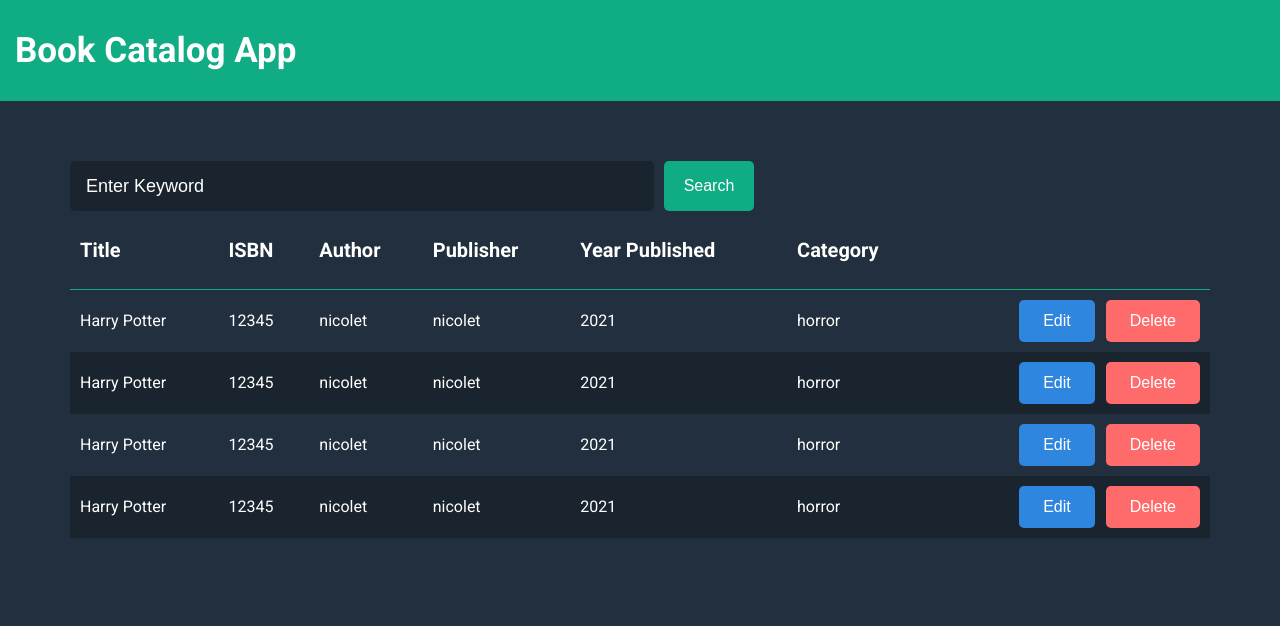
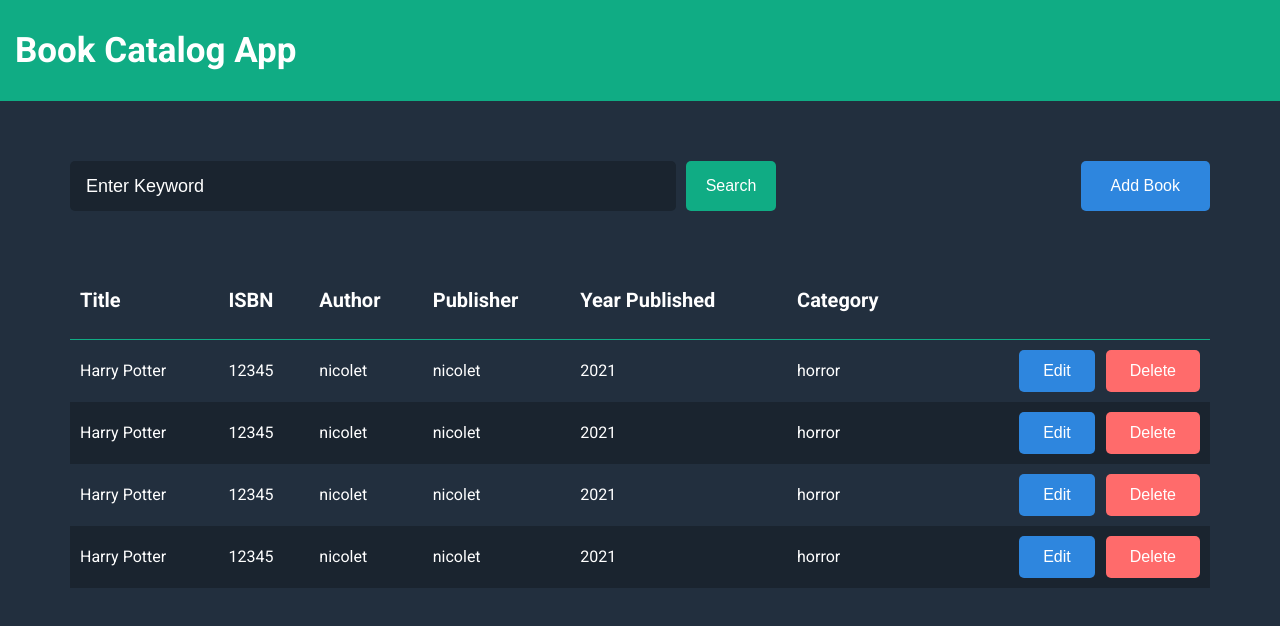
Before and after one commit to niketski/react-book-catalog-app, a React (Create React App) app: page / in a window 1280 px wide. Shown: the top 626 px of the page. Built offline with nearby package versions, Linux system fonts and the light colour scheme.

Commit message:
book panel layout and add book btn added

```diff
--- a/src/App.js
+++ b/src/App.js
@@ -2,8 +2,8 @@ import React from 'react';
 import './App.css';
 
 import Header from './components/header/Header';
-import SearchBook from './components/searchBook/SearchBook';
 import BooksTable from './components/booksTable/BooksTable';
+import BooksPanel from './components/BooksPanel/BooksPanel';
 
 class App extends React.Component {
   constructor(props) {
@@ -15,7 +15,7 @@ class App extends React.Component {
       <React.Fragment>
         <Header/>
         <main>
-          <SearchBook/>
+          <BooksPanel/>
           <BooksTable/>
         </main>
       </React.Fragment>
--- /dev/null
+++ b/src/components/BooksPanel/BooksPanel.js
@@ -0,0 +1,15 @@
+import styles from './BooksPanel.module.css';
+import SearchBook from '../searchBook/SearchBook';
+
+function BooksPanel() {
+    return (
+        <div className={styles.booksPanel}>
+            <div className={styles.searchBookHolder}>
+                <SearchBook/>
+            </div>
+            <button type="button" className="btnSecondary">Add Book</button>
+        </div>
+    );
+}
+
+export default BooksPanel;
--- /dev/null
+++ b/src/components/BooksPanel/BooksPanel.module.css
@@ -0,0 +1,12 @@
+.booksPanel {
+    display: flex;
+    justify-content: space-between;
+    align-items: center;
+    margin-bottom: 50px;
+}
+
+    .searchBookHolder {
+        display: block;
+        width: 100%;
+        max-width: 706px;
+    }
--- a/src/components/searchBook/SearchBook.module.css
+++ b/src/components/searchBook/SearchBook.module.css
@@ -1,6 +1,5 @@
 .searchBook {
     display: block;
-    max-width: 60%;
 }
 
     .searchBook form {
```
